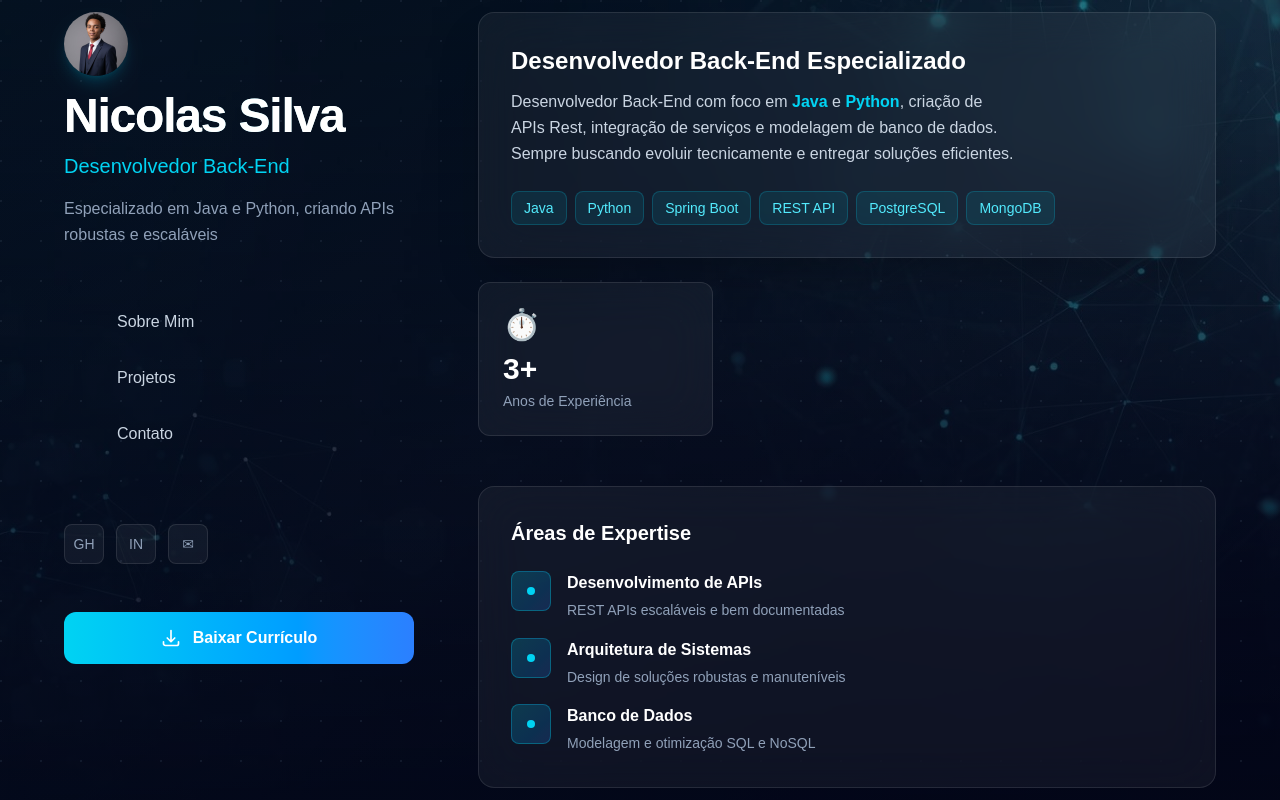
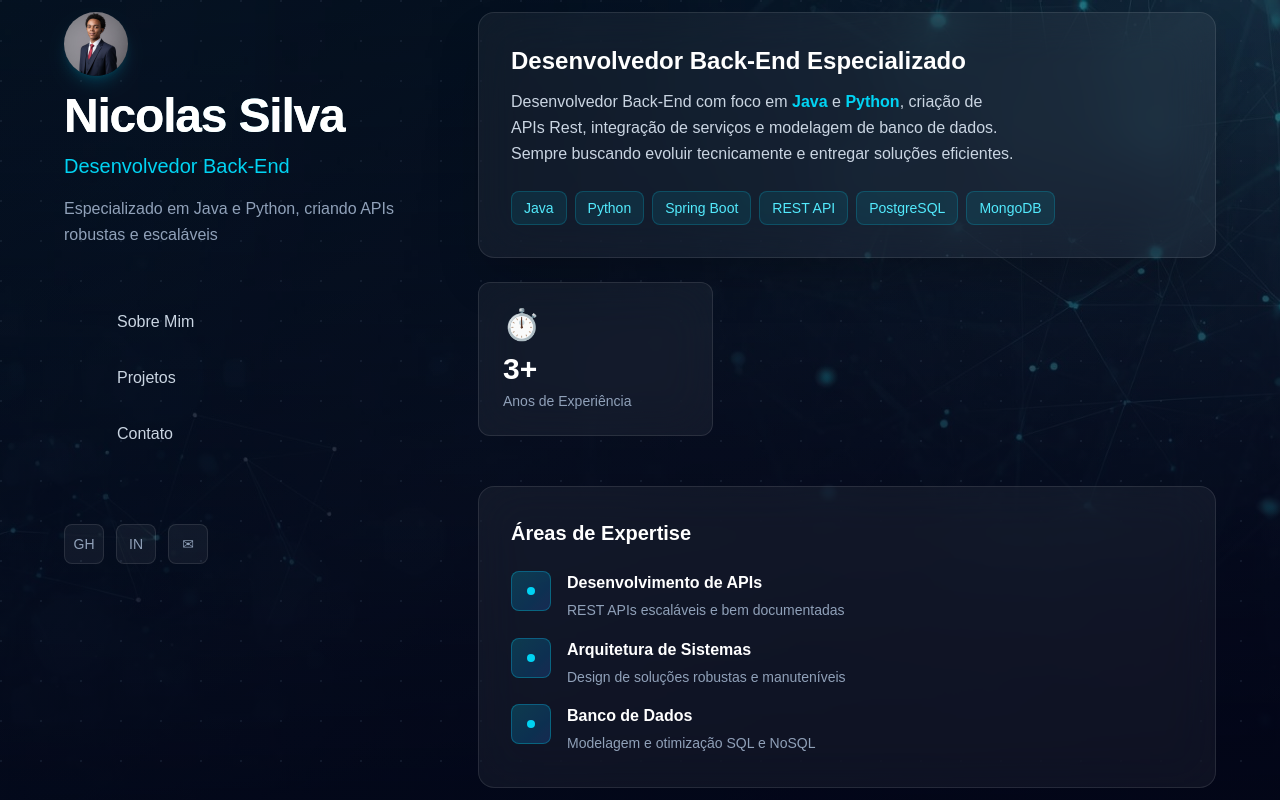
Before and after one commit to Nicolas-End/Portifolio, a Next.js app in the folder portifolio/: page / in a window 1280 px wide. Built offline with nearby package versions, Linux system fonts and the light colour scheme.

Commit message:
erro in portifolio Curriculo

```diff
--- a/portifolio/app/page.tsx
+++ b/portifolio/app/page.tsx
@@ -135,8 +135,7 @@ export default function Home() {
                     </span>
                   </button>
                 ))}
-              </div>
-               <div
+              </div>{/*<div
                 className={`transition-all duration-1000 delay-600 ${mounted ? "opacity-100 translate-y-0" : "opacity-0 translate-y-8"}`}
               >
                 <a
@@ -169,7 +168,8 @@ export default function Home() {
                     <span>Baixar Currículo</span>
                   </span>
                 </a>
-              </div>
+              </div> */}
+
             </div>
 
             <div className="space-y-6">
```
